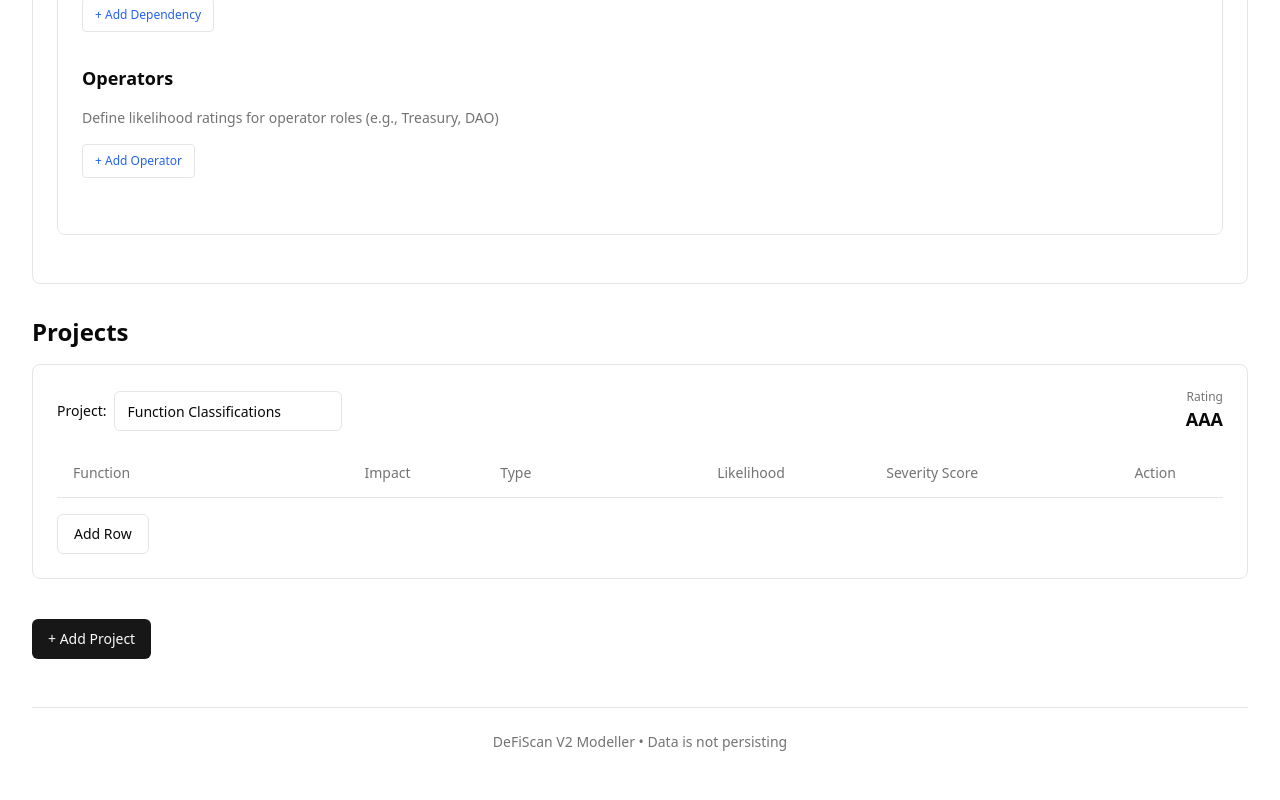
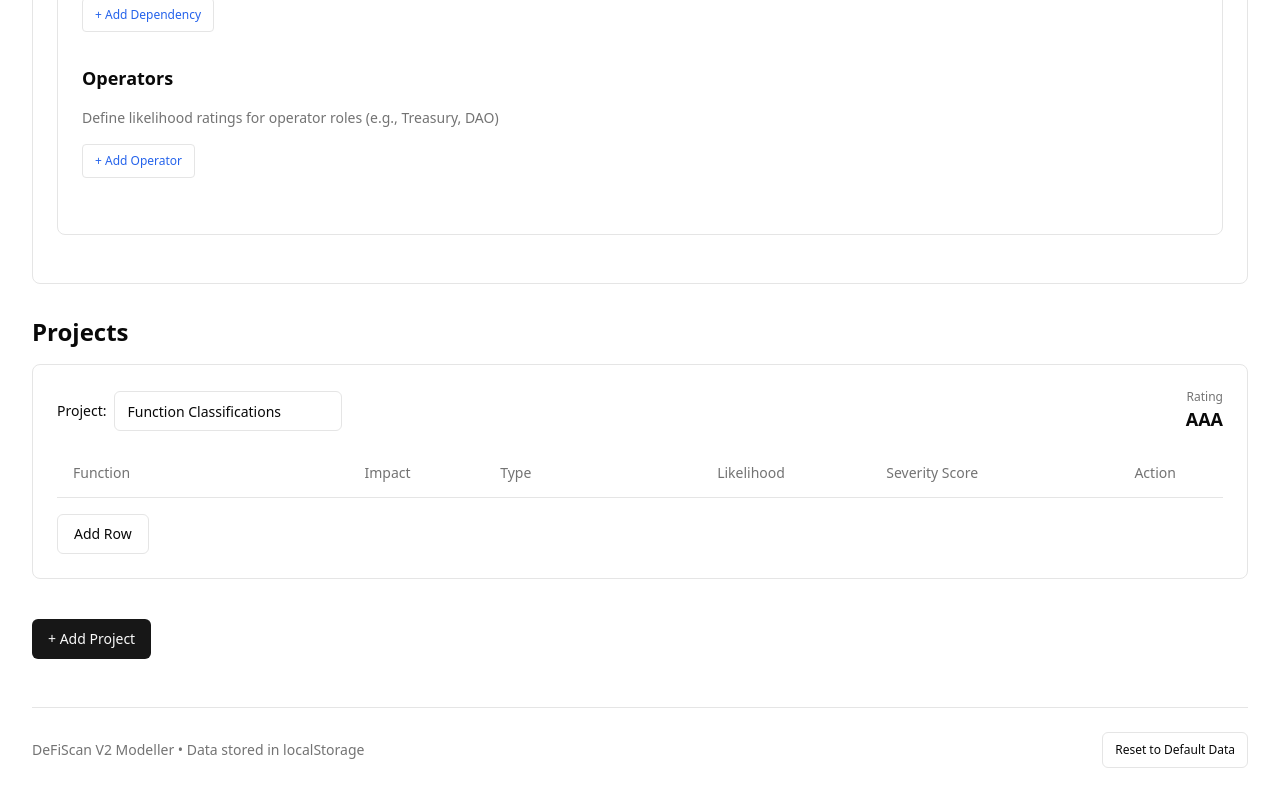
Before and after one commit to yvesbou/defiscan-v2-modeller, a Next.js app: page / in a window 1280 px wide. Shown: the part 3420-4220 px from the top of the page. Built offline with nearby package versions, Linux system fonts and the light colour scheme.

Commit message:
added refresh

```diff
--- a/app/page.tsx
+++ b/app/page.tsx
@@ -394,8 +394,26 @@
         </div>
 
         {/* Footer */}
-        <footer className="mt-12 pt-6 border-t text-center text-sm text-muted-foreground">
-          <p>DeFiScan V2 Modeller • Data is not persisting</p>
+        <footer className="mt-12 pt-6 border-t">
+          <div className="flex items-center justify-between">
+            <p className="text-sm text-muted-foreground">
+              DeFiScan V2 Modeller • Data stored in localStorage
+            </p>
+            <Button
+              onClick={() => {
+                localStorage.removeItem(STORAGE_KEY_MATRIX);
+                localStorage.removeItem(STORAGE_KEY_TABLES);
+                localStorage.removeItem(STORAGE_KEY_RULES);
+                localStorage.removeItem(STORAGE_KEY_LIKELIHOOD_MAPPING);
+                window.location.reload();
+              }}
+              variant="outline"
+              size="sm"
+              className="text-xs"
+            >
+              Reset to Default Data
+            </Button>
+          </div>
         </footer>
       </div>
     </main>
```
